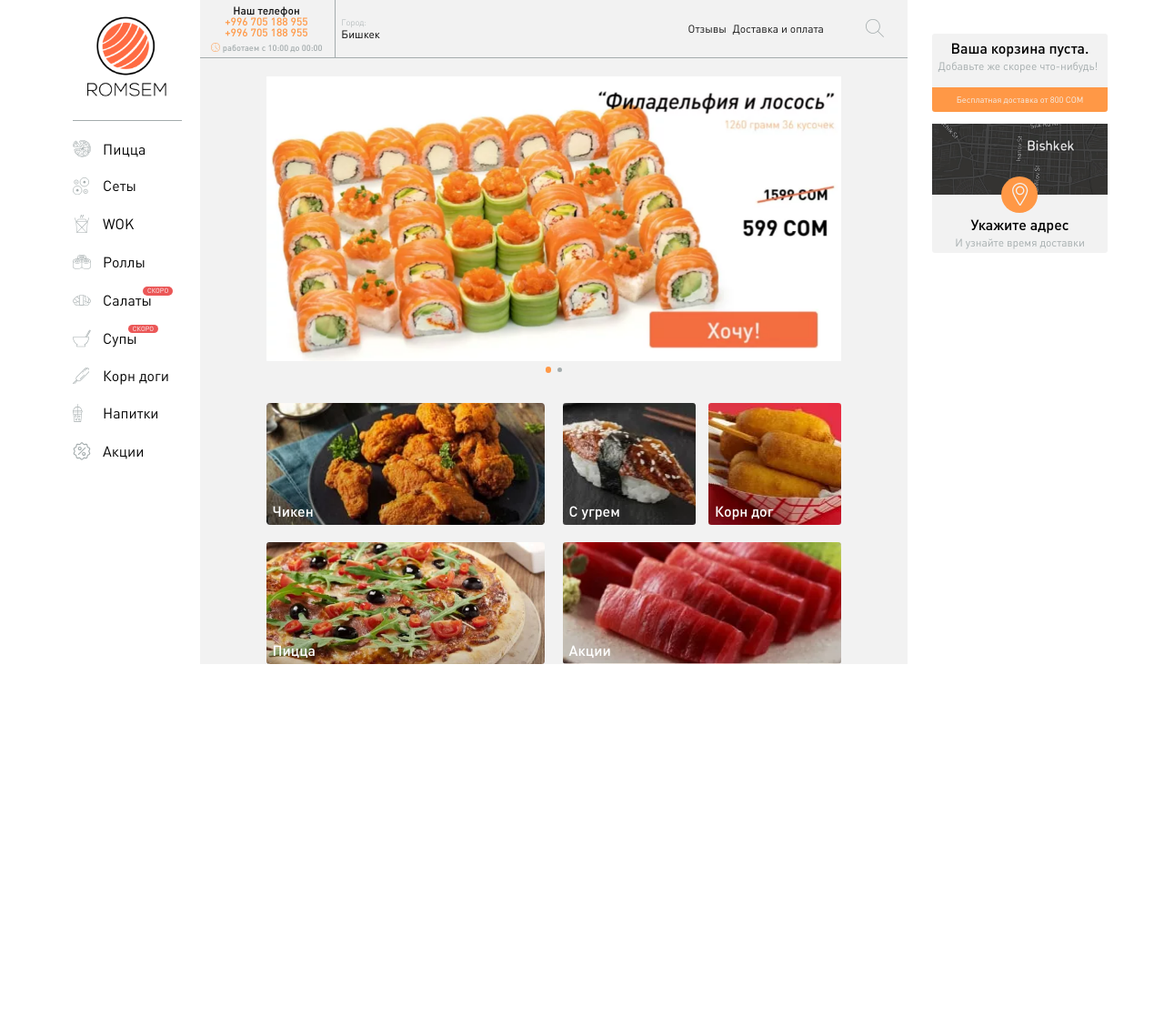
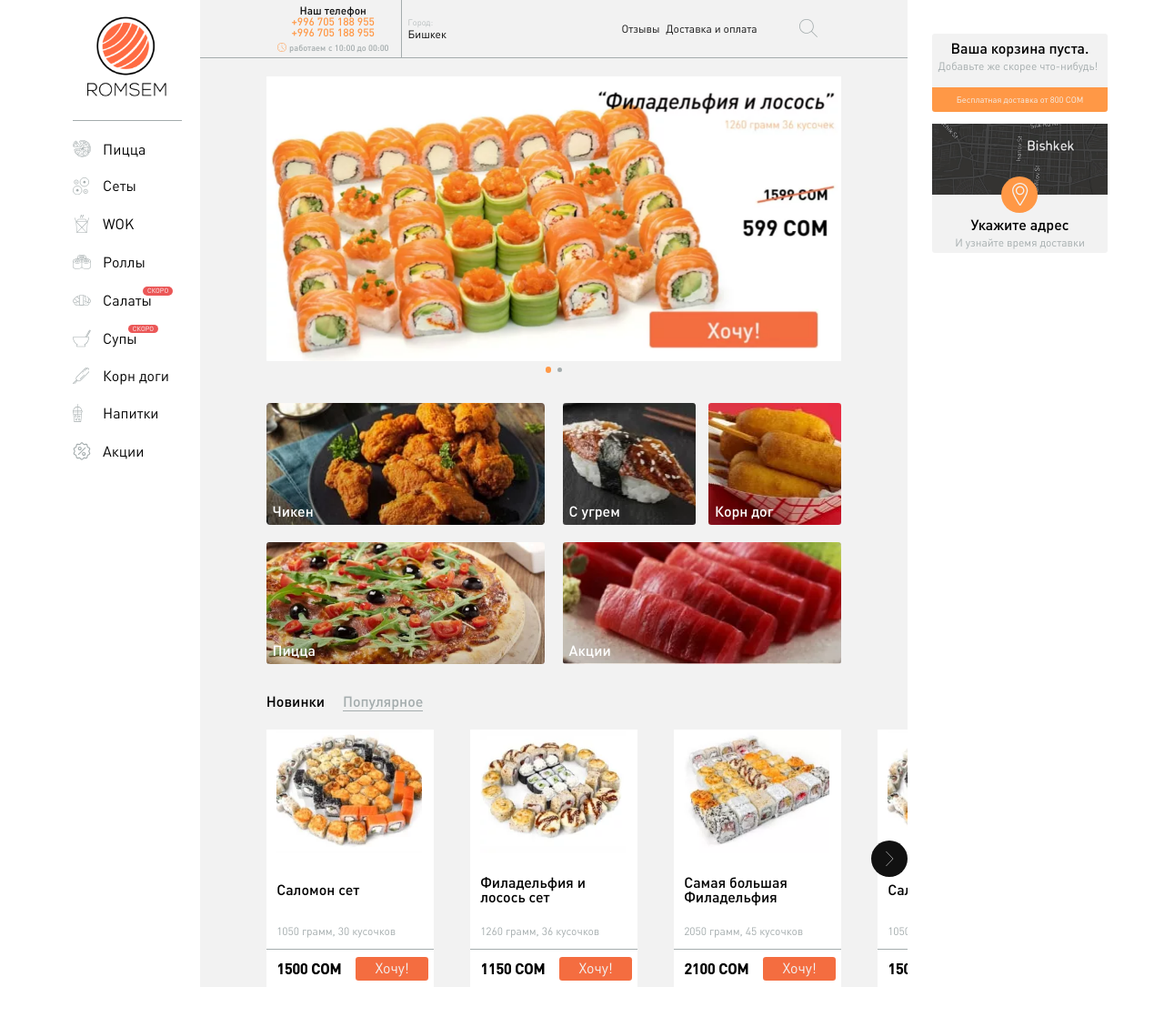
Before and after one commit to Anton1997Kovalev/romsem, a PHP site: page / in a window 1280 px wide. Shown: the whole page at 91% size. Before the commit the page ends 730 px from the top, so only its background shows below. Run offline with PHP 8.4, Linux system fonts and the light colour scheme.

Commit message:
ready filter-slider

```diff
--- a/css/style.css
+++ b/css/style.css
@@ -179,7 +179,7 @@ h3 {
 /* ------------------ main-settings --------------------------- */
 
 .container {
-	padding: 0 1.5rem;
+	margin: 0 1.5rem;
 }
 
 .grid {
@@ -256,7 +256,7 @@ h3 {
 
 @media screen and (min-width: 1024px) {
 	.container {
-		padding: 0 12rem;
+		margin: 0 11rem;
 	}
 }
 
@@ -274,7 +274,23 @@ h3 {
 
 .text p {}
 
-.btn {}
+.btn a {
+	display: inline-flex;
+	font-weight: 500;
+	font-size: 2.4rem;
+	line-height: 100%;
+	color: var(--grey);
+	padding: 0 4.2rem;
+	background: #F46D40;
+	border-radius: .5rem;
+	-webkit-border-radius: .5rem;
+	-moz-border-radius: .5rem;
+	-ms-border-radius: .5rem;
+	-o-border-radius: .5rem;
+	height: 4rem;
+	align-items: center;
+	justify-content: center;
+}
 
 .anim-btn {}
 
@@ -1222,8 +1238,8 @@ h3 {
 .bottom {}
 
 @media screen and (min-width: 1024px) {
-	.our-products__container {
-		padding: 0 11rem;
+	.our-products {
+		margin-bottom: 5rem;
 	}
 
 	.our-products__categories.mobile {
@@ -1314,4 +1330,172 @@ h3 {
 
 /* ------------------------- main-discount END ---------------------- */
 
+.filter-products {
+	display: none;
+}
+
+@media screen and (min-width: 1024px) {
+	.filter-products {
+		display: block;
+		margin-bottom: 5rem;
+		overflow: hidden;
+	}
+
+	.filter-products__container {}
+
+	.filter-products__content {}
+
+
+	.filter-products__labels {
+		display: flex;
+		margin-bottom: 3rem;
+	}
+
+	.filter-products__label {
+		font-family: var(--ff-dinPro500);
+		font-weight: 500;
+		font-size: 2.4rem;
+		line-height: 100%;
+		color: #A4ACAD;
+		border-bottom: 1px solid #A4ACAD;
+		padding-bottom: 0.4rem;
+		margin-right: 3rem;
+		cursor: pointer;
+		transition: all 150ms ease-out;
+		-webkit-transition: all 150ms ease-out;
+		-moz-transition: all 150ms ease-out;
+		-ms-transition: all 150ms ease-out;
+		-o-transition: all 150ms ease-out;
+	}
+
+	.filter-products__label:hover {
+		border-bottom: 1px solid transparent;
+	}
+
+	.filter-products__label._active {
+		color: #000000;
+		border-bottom: 1px solid transparent;
+	}
+
+	.filter-products__body {}
+
+	.filter-products__slider {
+		position: relative;
+		display: none;
+	}
+
+	.filter-products__slider._active {
+		display: block;
+	}
+
+	.filter-products__slide {
+		max-width: 28.9rem;
+		background: #FFFFFF;
+		padding: 0.1rem 0 1rem;
+	}
+
+	.product-card__img {
+		padding: 0 1.9rem 0 1.7rem;
+		margin-bottom: 3rem;
+	}
+
+	.product-card__img img {
+		display: block;
+		height: 20.3rem;
+		width: 100%;
+		object-fit: cover;
+	}
+
+	.product-card__info {
+		padding: 0 0.9rem 2rem 1.7rem;
+		border-bottom: 1px solid #A4ACAD;
+	}
+
+	.product-card__label {
+		font-family: var(--ff-dinPro500);
+		font-weight: 500;
+		font-size: 2.4rem;
+		line-height: 100%;
+		color: #000000;
+		margin-bottom: 3rem;
+		min-height: 6rem;
+		display: flex;
+		align-items: center;
+	}
+
+	.product-card__ingredients {
+		font-family: var(--ff-dinPro400);
+		font-size: 1.8rem;
+		line-height: 100%;
+		color: #A4ACAD;
+	}
+
+	.product-card__row {
+		padding: 1.1rem 0.9rem 0 1.7rem;
+		display: grid;
+		grid-template-columns: minmax(10.8rem, 1fr) 1fr;
+		grid-column-gap: 1.2rem;
+		align-items: center;
+	}
+
+	.product-card__price {
+		font-family: var(--ff-dinPro500);
+		font-weight: 700;
+		font-size: 2.4rem;
+		line-height: 100%;
+		color: #000000;
+	}
+
+	.product-card__btn a {
+		padding: 0;
+		width: 100%;
+	}
+
+	.slider-controls__arrow {
+		position: absolute;
+		z-index: 2;
+		width: 6rem;
+		height: 6rem;
+		background: #111111;
+		border-radius: 50%;
+		-webkit-border-radius: 50%;
+		-moz-border-radius: 50%;
+		-ms-border-radius: 50%;
+		-o-border-radius: 50%;
+		display: flex;
+		align-items: center;
+		justify-content: center;
+		top: 50%;
+		transform: translateY(-50%);
+		-webkit-transform: translateY(-50%);
+		-moz-transform: translateY(-50%);
+		-ms-transform: translateY(-50%);
+		-o-transform: translateY(-50%);
+		cursor: pointer;
+		transition: all 150ms ease-out;
+		-webkit-transition: all 150ms ease-out;
+		-moz-transition: all 150ms ease-out;
+		-ms-transition: all 150ms ease-out;
+		-o-transition: all 150ms ease-out;
+	}
+
+	.slider-controls__arrow.left {
+		left: -11rem;
+	}
+
+	.slider-controls__arrow.right {
+		right: -11rem;
+	}
+
+	.slider-controls__arrow svg {
+		width: 1.3rem;
+		height: 2.7rem;
+	}
+
+	.swiper-button-disabled {
+		opacity: 0;
+	}
+}
+
+
 /* ------------------------- MAIN-PAGE END ----------------------- */
--- a/index.html
+++ b/index.html
@@ -807,7 +807,225 @@
 								</div>
 							</div>
 						</section>
-
+						<section class="filter-products">
+							<div class="filter-products__container container">
+								<div class="filter-products__content">
+									<div class="filter-products__tab">
+										<div class="filter-products__labels">
+											<div class="filter-products__label filter-product__label__js _active">
+												Новинки
+											</div>
+											<div class="filter-products__label filter-product__label__js">
+												Популярное
+											</div>
+										</div>
+										<div class="filter-products__body">
+											<div class="filter-products__slider _active">
+												<div class="filter-products__slider-wrapper swiper-wrapper">
+													<div class="filter-products__slide swiper-slide product-card">
+														<div class="product-card__img">
+															<picture>
+																<source srcset="img/filter-product/set-min.webp"
+																	type="image/webp">
+																<img src="img/filter-product/set-min.jpg" alt="">
+															</picture>
+														</div>
+														<div class="product-card__info">
+															<div class="product-card__label">
+																Саломон сет
+															</div>
+															<div class="product-card__ingredients">
+																1050 грамм, 30 кусочков
+															</div>
+														</div>
+														<div class="product-card__row">
+															<div class="product-card__price">1500 СОМ</div>
+															<div class="product-card__btn btn">
+																<a href="#">Хочу!</a>
+															</div>
+														</div>
+													</div>
+													<div class="filter-products__slide swiper-slide product-card">
+														<div class="product-card__img">
+															<picture>
+																<source srcset="img/filter-product/set2-min.webp"
+																	type="image/webp">
+																<img src="img/filter-product/set-min.jpg" alt="">
+															</picture>
+														</div>
+														<div class="product-card__info">
+															<div class="product-card__label">
+																Филадельфия и лосось сет
+															</div>
+															<div class="product-card__ingredients">
+																1260 грамм, 36 кусочков
+															</div>
+														</div>
+														<div class="product-card__row">
+															<div class="product-card__price">1150 СОМ</div>
+															<div class="product-card__btn btn">
+																<a href="#">Хочу!</a>
+															</div>
+														</div>
+													</div>
+													<div class="filter-products__slide swiper-slide product-card">
+														<div class="product-card__img">
+															<picture>
+																<source srcset="img/filter-product/set3-min.webp"
+																	type="image/webp">
+																<img src="img/filter-product/set2-min.jpg" alt="">
+															</picture>
+														</div>
+														<div class="product-card__info">
+															<div class="product-card__label">
+																Самая большая Филадельфия
+															</div>
+															<div class="product-card__ingredients">
+																2050 грамм, 45 кусочков
+															</div>
+														</div>
+														<div class="product-card__row">
+															<div class="product-card__price">2100 СОМ</div>
+															<div class="product-card__btn btn">
+																<a href="#">Хочу!</a>
+															</div>
+														</div>
+													</div>
+													<div class="filter-products__slide swiper-slide product-card">
+														<div class="product-card__img">
+															<picture>
+																<source srcset="img/filter-product/set-min.webp"
+																	type="image/webp">
+																<img src="img/filter-product/set-min.jpg" alt="">
+															</picture>
+														</div>
+														<div class="product-card__info">
+															<div class="product-card__label">
+																Саломон сет
+															</div>
+															<div class="product-card__ingredients">
+																1050 грамм, 30 кусочков
+															</div>
+														</div>
+														<div class="product-card__row">
+															<div class="product-card__price">1500 СОМ</div>
+															<div class="product-card__btn btn">
+																<a href="#">Хочу!</a>
+															</div>
+														</div>
+													</div>
+												</div>
+												<div class="filter-products__slider-controls slider-controls">
+													<div class="slider-controls__arrow left">
+														<svg width="15" height="29" viewBox="0 0 15 29" fill="none"
+															xmlns="http://www.w3.org/2000/svg">
+															<path d="M14 1L1 14.5L14 28" stroke="#F2F2F2"
+																stroke-linecap="round" />
+														</svg>
+													</div>
+													<div class="slider-controls__arrow right">
+														<svg width="15" height="29" viewBox="0 0 15 29" fill="none"
+															xmlns="http://www.w3.org/2000/svg">
+															<path d="M1 1L14 14.5L1 28" stroke="#F2F2F2"
+																stroke-linecap="round" />
+														</svg>
+													</div>
+												</div>
+											</div>
+											<div class="filter-products__slider">
+												<div class="filter-products__slider-wrapper swiper-wrapper">
+													<div class="filter-products__slide swiper-slide product-card">
+														<div class="product-card__img">
+															<picture>
+																<source srcset="img/filter-product/set-min.webp"
+																	type="image/webp">
+																<img src="img/filter-product/set-min.jpg" alt="">
+															</picture>
+														</div>
+														<div class="product-card__info">
+															<div class="product-card__label">
+																Саломон сет
+															</div>
+															<div class="product-card__ingredients">
+																1050 грамм, 30 кусочков
+															</div>
+														</div>
+														<div class="product-card__row">
+															<div class="product-card__price">1500 СОМ</div>
+															<div class="product-card__btn btn">
+																<a href="#">Хочу!</a>
+															</div>
+														</div>
+													</div>
+													<!-- <div class="filter-products__slide swiper-slide product-card">
+														<div class="product-card__img">
+															<picture>
+																<source srcset="img/filter-product/set2-min.webp"
+																	type="image/webp">
+																<img src="img/filter-product/set-min.jpg" alt="">
+															</picture>
+														</div>
+														<div class="product-card__info">
+															<div class="product-card__label">
+																Филадельфия и лосось сет
+															</div>
+															<div class="product-card__ingredients">
+																1260 грамм, 36 кусочков
+															</div>
+														</div>
+														<div class="product-card__row">
+															<div class="product-card__price">1150 СОМ</div>
+															<div class="product-card__btn btn">
+																<a href="#">Хочу!</a>
+															</div>
+														</div>
+													</div>
+													<div class="filter-products__slide swiper-slide product-card">
+														<div class="product-card__img">
+															<picture>
+																<source srcset="img/filter-product/set3-min.webp"
+																	type="image/webp">
+																<img src="img/filter-product/set2-min.jpg" alt="">
+															</picture>
+														</div>
+														<div class="product-card__info">
+															<div class="product-card__label">
+																Самая большая Филадельфия
+															</div>
+															<div class="product-card__ingredients">
+																2050 грамм, 45 кусочков
+															</div>
+														</div>
+														<div class="product-card__row">
+															<div class="product-card__price">2100 СОМ</div>
+															<div class="product-card__btn btn">
+																<a href="#">Хочу!</a>
+															</div>
+														</div>
+													</div> -->
+												</div>
+												<div class="filter-products__slider-controls slider-controls">
+													<div class="slider-controls__arrow left">
+														<svg width="15" height="29" viewBox="0 0 15 29" fill="none"
+															xmlns="http://www.w3.org/2000/svg">
+															<path d="M14 1L1 14.5L14 28" stroke="#F2F2F2"
+																stroke-linecap="round" />
+														</svg>
+													</div>
+													<div class="slider-controls__arrow right">
+														<svg width="15" height="29" viewBox="0 0 15 29" fill="none"
+															xmlns="http://www.w3.org/2000/svg">
+															<path d="M1 1L14 14.5L1 28" stroke="#F2F2F2"
+																stroke-linecap="round" />
+														</svg>
+													</div>
+												</div>
+											</div>
+										</div>
+									</div>
+								</div>
+							</div>
+						</section>
 					</main>
 					<footer class="footer"></footer>
 				</div>
```
Also changed, not shown: js/script.js (+19 -44 lines), img/filter-product/set-min.jpg (added), img/filter-product/set-min.webp (added), img/filter-product/set2-min.jpg (added), img/filter-product/set2-min.webp (added), img/filter-product/set3-min.jpg (added), img/filter-product/set3-min.webp (added), img/icons/arrow-left.svg (added), img/icons/arrow-right.svg (added).
